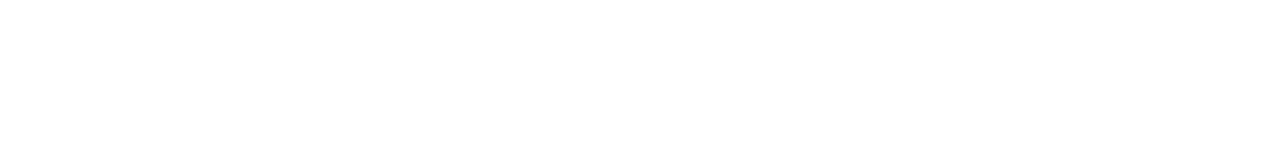
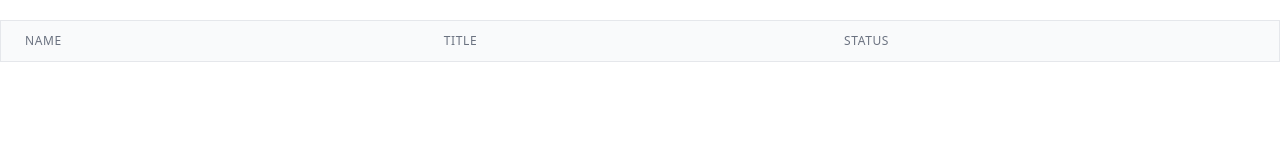
Before and after one commit to joseenrique-dev/tailwind-css, a website: page src/index.html in a window 1280 px wide. Drawn offline with nearby package versions, Linux system fonts and the light colour scheme.

Commit message:
created basic table structure

```diff
--- a/src/index.html
+++ b/src/index.html
@@ -5,5 +5,53 @@
     <meta name="viewport" content="width=device-width, initial-scale=1.0" />
     <script src="https://cdn.tailwindcss.com"></script>
   </head>
-  <body></body>
+  <body class="mx-auto my-5">
+    <div class="flex flex-col">
+      <table>
+        <thead class="bg-gray-50">
+          <tr class="border">
+            <th
+              class="
+                uppercase
+                py-3
+                px-6
+                tracking-wider
+                text-xs
+                font-medium
+                text-left text-gray-500
+              "
+            >
+              Name
+            </th>
+            <th
+              class="
+                uppercase
+                py-3
+                px-6
+                tracking-wider
+                text-xs
+                font-medium
+                text-left text-gray-500
+              "
+            >
+              Title
+            </th>
+            <th
+              class="
+                uppercase
+                py-3
+                px-6
+                tracking-wider
+                text-xs
+                font-medium
+                text-left text-gray-500
+              "
+            >
+              Status
+            </th>
+          </tr>
+        </thead>
+      </table>
+    </div>
+  </body>
 </html>
```
